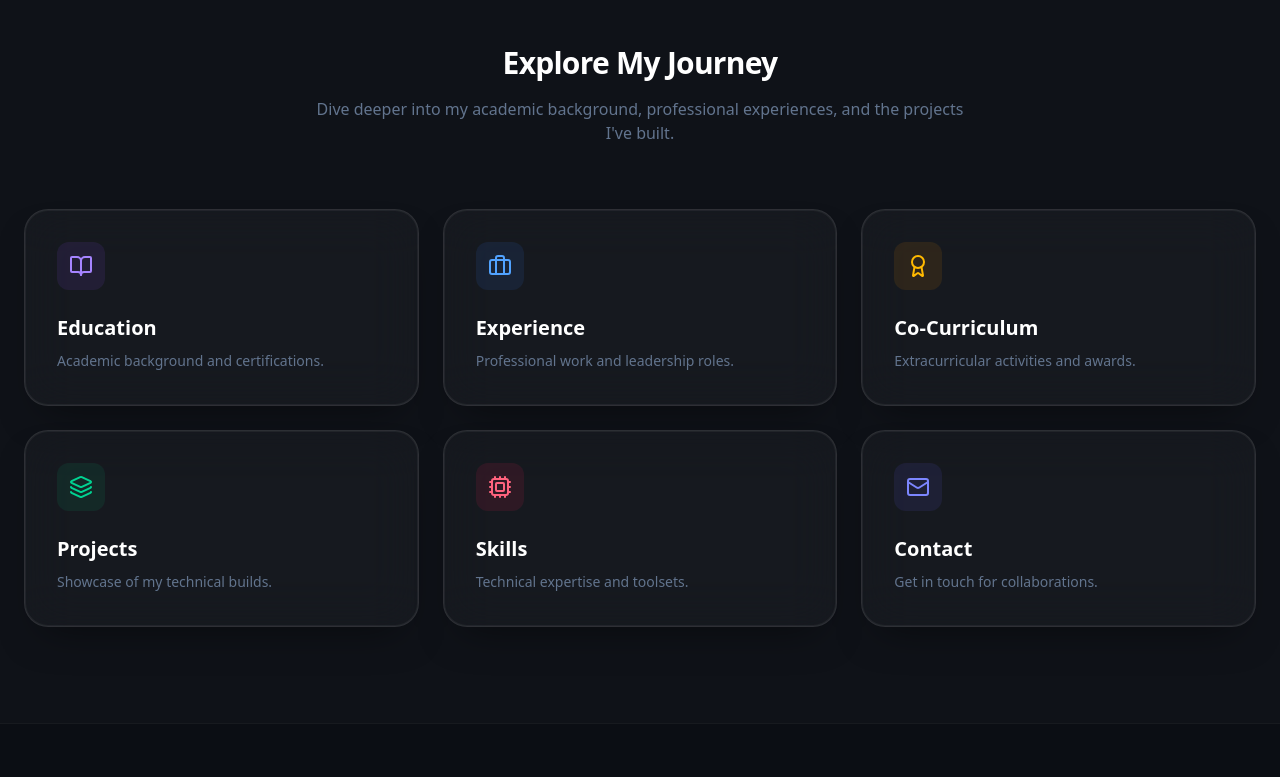
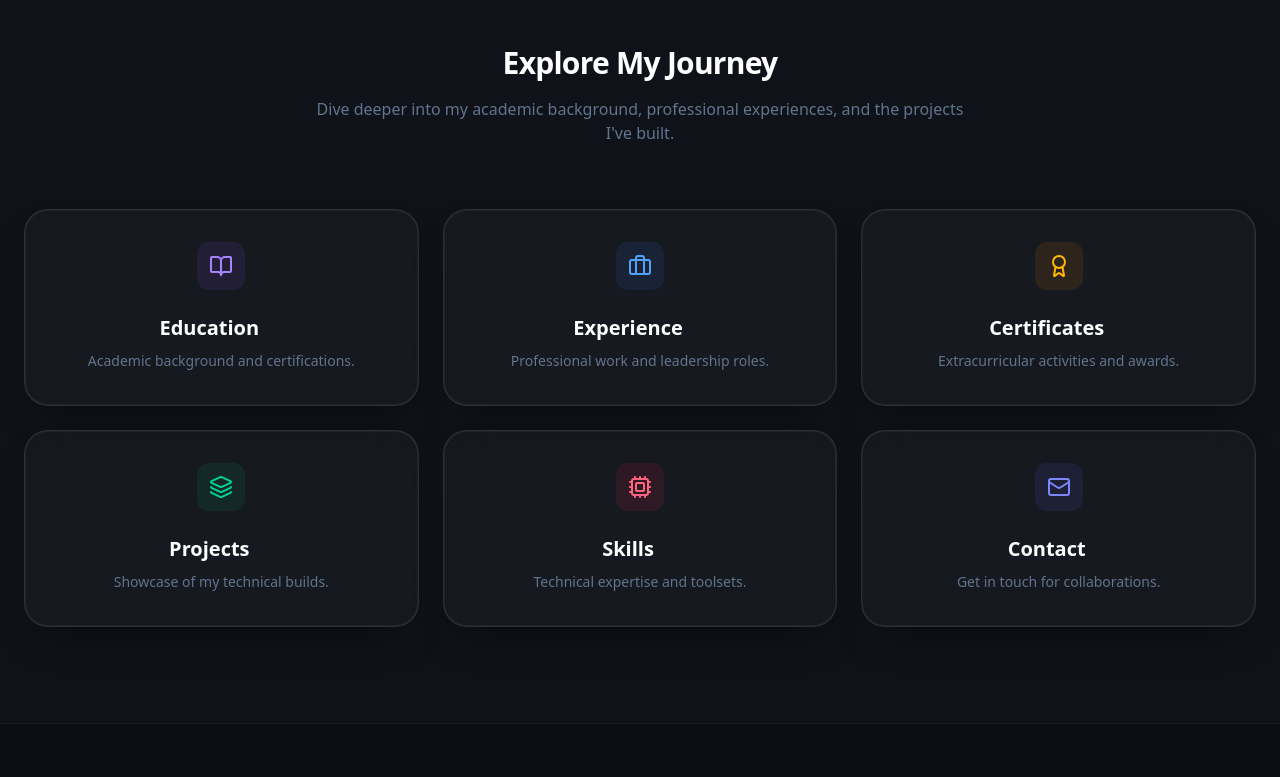
Before and after one commit to mehediabid17-lgtm/Portfolio-Of-Abid, a React (Vite) app: page / in a window 1280 px wide. Shown: the part 2000-2777 px from the top of the page. Built offline with nearby package versions, Linux system fonts and the light colour scheme.

Commit message:
refactor: Rename co-curriculum to certificates
Updates navigation links, route paths, and component titles to reflect the renaming of the "Co-Curriculum" section to "Certificates". This change better aligns the section's content with academic and professional achievements.

```diff
--- a/src/App.tsx
+++ b/src/App.tsx
@@ -69,7 +69,7 @@ const Navbar = () => {
     { name: 'Home', href: '/' },
     { name: 'Education', href: '/education' },
     { name: 'Experience', href: '/experience' },
-    { name: 'Co-Curriculum', href: '/co-curriculum' },
+    { name: 'Certificates', href: '/certificates' },
     { name: 'Projects', href: '/projects' },
     { name: 'Skills', href: '/skills' },
     { name: 'Contact', href: '/contact' },
@@ -400,7 +400,7 @@ const AppContent = () => {
               <Route path="/" element={<Home />} />
               <Route path="/education" element={<Education />} />
               <Route path="/experience" element={<WorkExperience />} />
-              <Route path="/co-curriculum" element={<CoCurriculum />} />
+              <Route path="/certificates" element={<CoCurriculum />} />
               <Route path="/projects" element={<Projects />} />
               <Route path="/skills" element={<Skills />} />
               <Route path="/contact" element={<Contact />} />
--- a/src/components/CoCurriculum.tsx
+++ b/src/components/CoCurriculum.tsx
@@ -27,7 +27,7 @@ const CoCurriculum = () => {
       <section className="py-12 relative overflow-hidden">
         <div className="max-w-7xl mx-auto px-6 relative z-10">
           <div className="text-center mb-16">
-            <h2 className="text-4xl font-bold text-white mb-4 tracking-tight">Co-Curricular</h2>
+            <h2 className="text-4xl font-bold text-white mb-4 tracking-tight">Certificates</h2>
             <p className="text-slate-500 max-w-2xl mx-auto text-sm">
               Activities and leadership roles beyond the curriculum.
             </p>
--- a/src/components/ExploreJourney.tsx
+++ b/src/components/ExploreJourney.tsx
@@ -20,7 +20,7 @@ const ExploreJourney = () => {
     { title: "Home", desc: "Back to the beginning.", icon: <HomeIcon className="w-6 h-6" />, href: "/", bgColor: "bg-slate-500/10", textColor: "text-slate-400" },
     { title: "Education", desc: "Academic background and certifications.", icon: <BookOpen className="w-6 h-6" />, href: "/education", bgColor: "bg-violet-500/10", textColor: "text-violet-400" },
     { title: "Experience", desc: "Professional work and leadership roles.", icon: <Briefcase className="w-6 h-6" />, href: "/experience", bgColor: "bg-blue-500/10", textColor: "text-blue-400" },
-    { title: "Co-Curriculum", desc: "Extracurricular activities and awards.", icon: <Award className="w-6 h-6" />, href: "/co-curriculum", bgColor: "bg-amber-500/10", textColor: "text-amber-400" },
+    { title: "Certificates", desc: "Extracurricular activities and awards.", icon: <Award className="w-6 h-6" />, href: "/certificates", bgColor: "bg-amber-500/10", textColor: "text-amber-400" },
     { title: "Projects", desc: "Showcase of my technical builds.", icon: <Layers className="w-6 h-6" />, href: "/projects", bgColor: "bg-emerald-500/10", textColor: "text-emerald-400" },
     { title: "Skills", desc: "Technical expertise and toolsets.", icon: <Cpu className="w-6 h-6" />, href: "/skills", bgColor: "bg-rose-500/10", textColor: "text-rose-400" },
     { title: "Contact", desc: "Get in touch for collaborations.", icon: <Mail className="w-6 h-6" />, href: "/contact", bgColor: "bg-indigo-500/10", textColor: "text-indigo-400" },
@@ -58,12 +58,12 @@ const ExploreJourney = () => {
             >
               <Link
                 to={item.href}
-                className="group block p-8 warp-card hover:border-violet-500/50 transition-all h-full"
+                className="group block p-8 warp-card hover:border-violet-500/50 transition-all h-full text-center"
               >
-                <div className={`w-12 h-12 rounded-xl ${item.bgColor} flex items-center justify-center ${item.textColor} mb-6 group-hover:scale-110 transition-transform`}>
+                <div className={`w-12 h-12 rounded-xl ${item.bgColor} flex items-center justify-center ${item.textColor} mb-6 group-hover:scale-110 transition-transform mx-auto`}>
                   {item.icon}
                 </div>
-                <h3 className="text-xl font-bold text-white mb-2 flex items-center gap-2">
+                <h3 className="text-xl font-bold text-white mb-2 flex items-center justify-center gap-2">
                   {item.title} <ChevronRight className="w-4 h-4 opacity-0 group-hover:opacity-100 -translate-x-2 group-hover:translate-x-0 transition-all" />
                 </h3>
                 <p className="text-slate-500 text-sm leading-relaxed">
```
